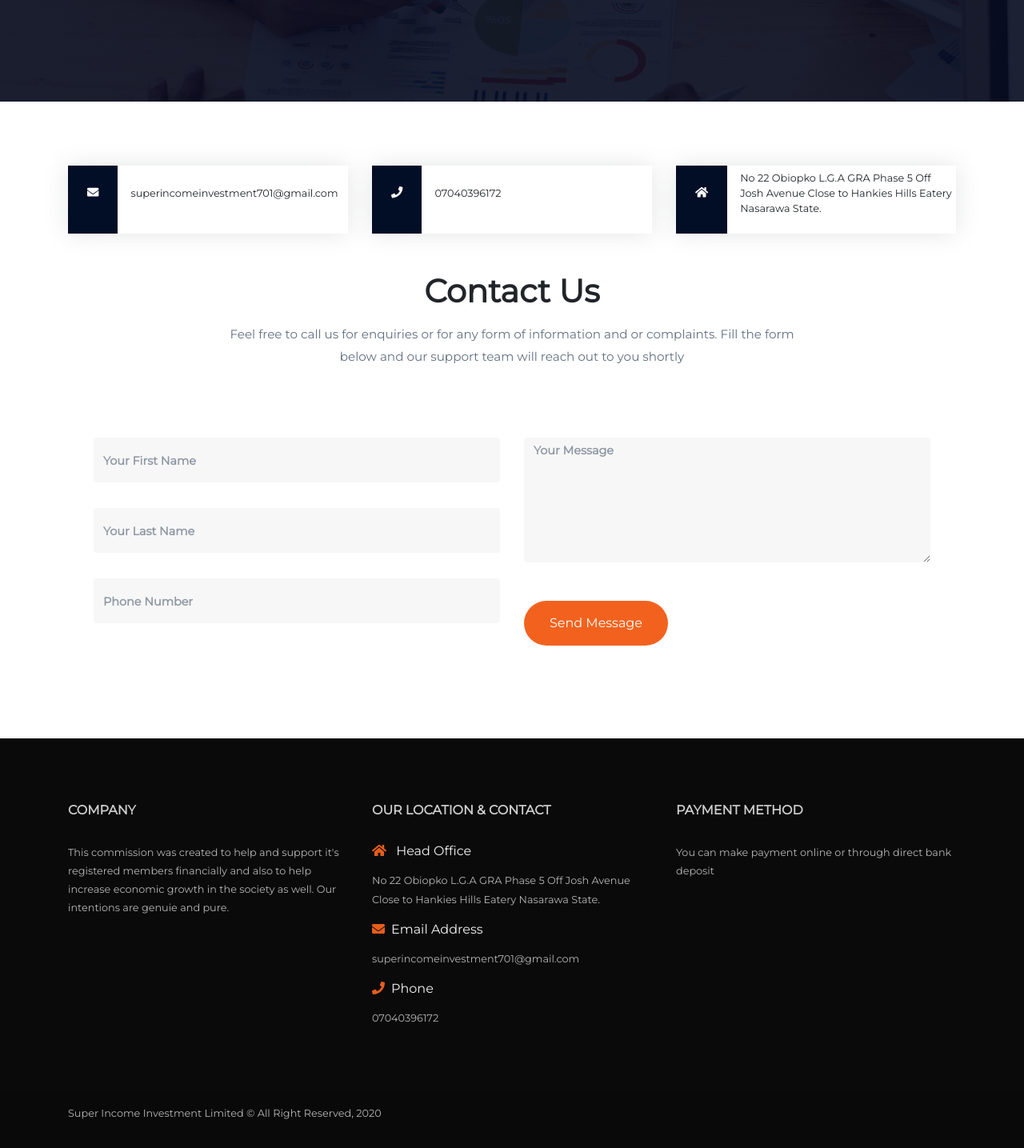
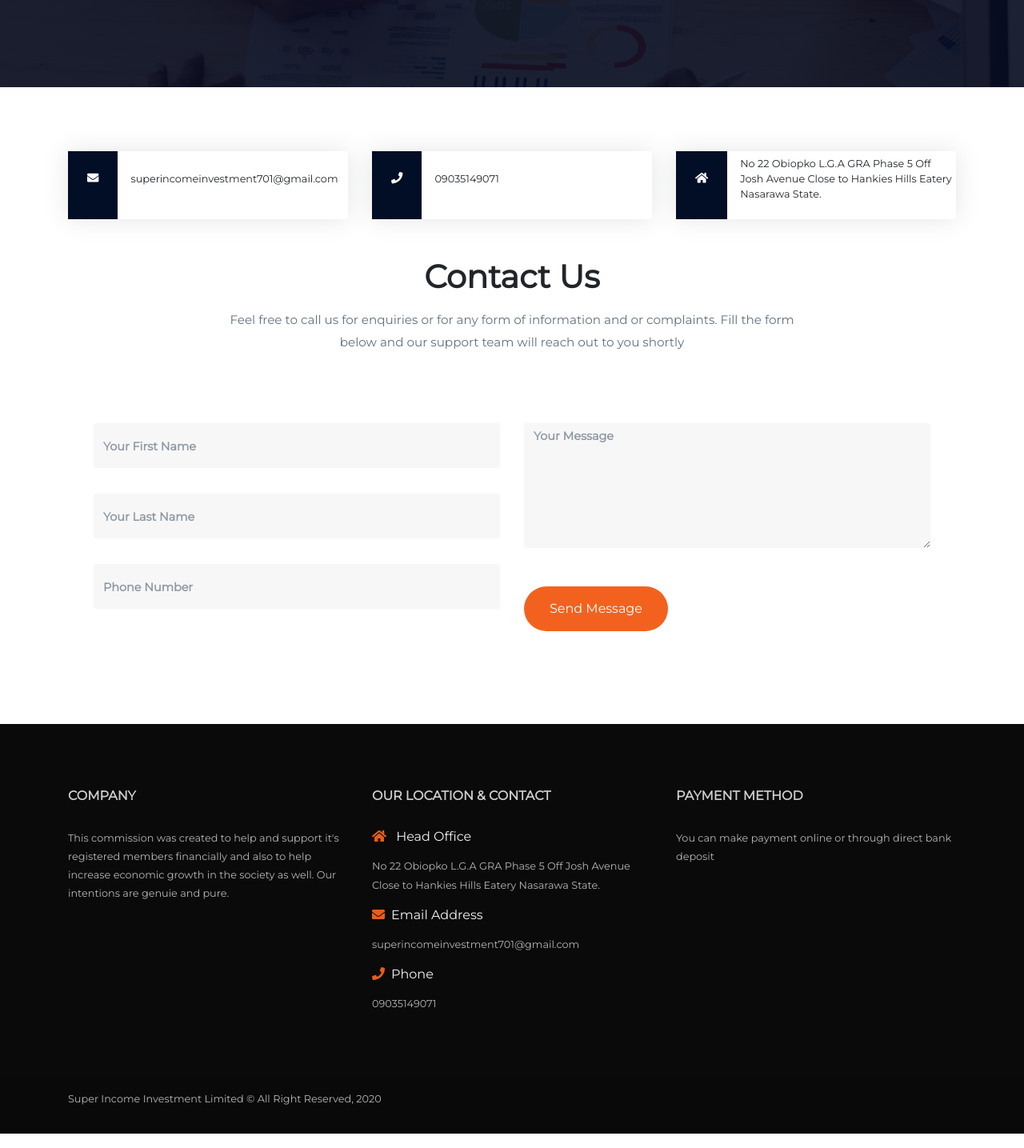
Before and after one commit to Achilles45/superincome, a Vue app: page /contact in a window 1280 px wide. Shown: the part 368-1803 px from the top of the page at 80% size. Built offline with nearby package versions, Linux system fonts and the light colour scheme.

Commit message:
Changed phone number

```diff
--- a/src/components/Dashboard.vue
+++ b/src/components/Dashboard.vue
@@ -50,7 +50,7 @@
                   <iframe scrolling="no" allowtransparency="true" frameborder="0" src="https://s.tradingview.com/embed-widget/tickers/?locale=en#%7B%22symbols%22%3A%5B%7B%22title%22%3A%22EUR%2FUSD%22%2C%22proName%22%3A%22FX_IDC%3AEURUSD%22%7D%2C%7B%22description%22%3A%22GBP%2FUSD%22%2C%22proName%22%3A%22FX%3AGBPUSD%22%7D%2C%7B%22description%22%3A%22USD%2FJPY%22%2C%22proName%22%3A%22FX%3AUSDJPY%22%7D%2C%7B%22description%22%3A%22NZD%2FUSD%22%2C%22proName%22%3A%22FX%3ANZDUSD%22%7D%2C%7B%22description%22%3A%22AUD%2FUSD%22%2C%22proName%22%3A%22FX%3AAUDUSD%22%7D%5D%2C%22width%22%3A%22100%25%22%2C%22height%22%3A72%2C%22utm_source%22%3A%22cryptomorefx.com%22%2C%22utm_medium%22%3A%22widget%22%2C%22utm_campaign%22%3A%22tickers%22%7D" style="box-sizing: border-box; height: 72px; width: 100%;"></iframe>
               </div>
               <div v-if="verifyuser == 'false'" class="red">
-                  Your account has not been verified. Please make your payment for verification or call <a href="tel:07040396172">07040396172</a>
+                  Your account has not been verified. Please make your payment for verification or call <a href="tel:09035149071">09035149071</a>
               </div>
                   <div class="summary__wrapper">
                   <div class="summary__card one pt-4">
--- a/src/components/Footer.vue
+++ b/src/components/Footer.vue
@@ -14,7 +14,7 @@
                  <h6><i class="fa fa-envelope"></i>Email Address</h6>
                 <p>superincomeinvestment701@gmail.com</p>
                  <h6><i class="fa fa-phone"></i>Phone</h6>
-                <p><a href="tel:07040396172"> 07040396172</a></p>
+                <p><a href="tel:09035149071"> 09035149071</a></p>
               </div>
               <div class="col-md-4">
                   <h5>Payment Method</h5>
--- a/src/components/Topbar.vue
+++ b/src/components/Topbar.vue
@@ -3,7 +3,7 @@
       <div class="container">
         <div class="row">
             <div class="col-md-3">
-                 <i class="fa fa-phone"></i>&nbsp;&nbsp; 07040396172&nbsp;  (Mon - Fri, 9am to 4pm)
+                 <i class="fa fa-phone"></i>&nbsp;&nbsp; 09035149071&nbsp;  (Mon - Fri, 9am to 4pm)
             </div>
             <div class="col-md-5">
                  <i class="fa fa-envelope"></i>&nbsp;&nbsp; superincomeinvestment701@gmail.com
--- a/src/views/Contact.vue
+++ b/src/views/Contact.vue
@@ -26,7 +26,7 @@
                         <div class="icon__wrapper">
                             <p><i class="fa fa-phone"></i></p>
                         </div>
-                        <p class="pl-3">07040396172</p>
+                        <p class="pl-3">09035149071</p>
                     </div>
                   </div><br>
                    <div class="col-md-4">
--- a/src/views/Payment.vue
+++ b/src/views/Payment.vue
@@ -49,7 +49,7 @@
                   <iframe scrolling="no" allowtransparency="true" frameborder="0" src="https://s.tradingview.com/embed-widget/tickers/?locale=en#%7B%22symbols%22%3A%5B%7B%22title%22%3A%22EUR%2FUSD%22%2C%22proName%22%3A%22FX_IDC%3AEURUSD%22%7D%2C%7B%22description%22%3A%22GBP%2FUSD%22%2C%22proName%22%3A%22FX%3AGBPUSD%22%7D%2C%7B%22description%22%3A%22USD%2FJPY%22%2C%22proName%22%3A%22FX%3AUSDJPY%22%7D%2C%7B%22description%22%3A%22NZD%2FUSD%22%2C%22proName%22%3A%22FX%3ANZDUSD%22%7D%2C%7B%22description%22%3A%22AUD%2FUSD%22%2C%22proName%22%3A%22FX%3AAUDUSD%22%7D%5D%2C%22width%22%3A%22100%25%22%2C%22height%22%3A72%2C%22utm_source%22%3A%22cryptomorefx.com%22%2C%22utm_medium%22%3A%22widget%22%2C%22utm_campaign%22%3A%22tickers%22%7D" style="box-sizing: border-box; height: 72px; width: 100%;"></iframe>
               </div>
               <div class="alert alert-success">
-                  Please, contact director for payment details or call  <a href="tel:07040396172">07040396172</a>
+                  Please, contact director for payment details or call  <a href="tel:09035149071">09035149071</a>
               </div>
                   <div class="summary__wrapper">
                   <div class="summary__card two pt-4">
--- a/src/views/Withdrawal.vue
+++ b/src/views/Withdrawal.vue
@@ -36,7 +36,7 @@
              <small>You can now make request to make withdrawal into your local bank when your investment has reached maturity</small>
              <hr>
               <div v-if="verifyuser == 'false'" class="red">
-                  You can't make withdrawals because your account or payment has not been verified. Please contact admin or call <a href="tel:07040396172">07040396172</a>
+                  You can't make withdrawals because your account or payment has not been verified. Please contact admin or call <a href="tel:09035149071">09035149071</a>
               </div>
                <div class="row">
                    <div class="col-md-8">
```
